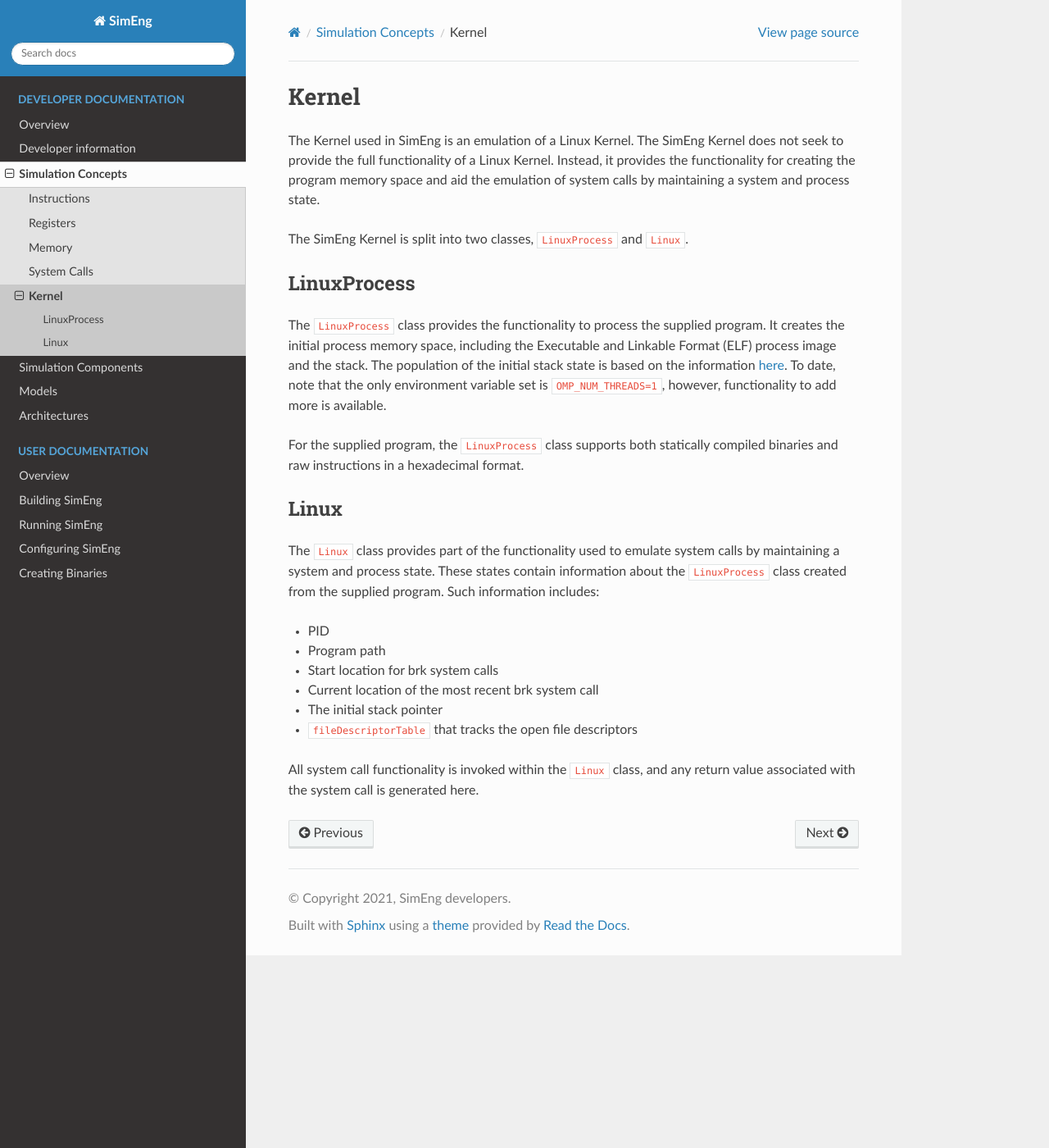
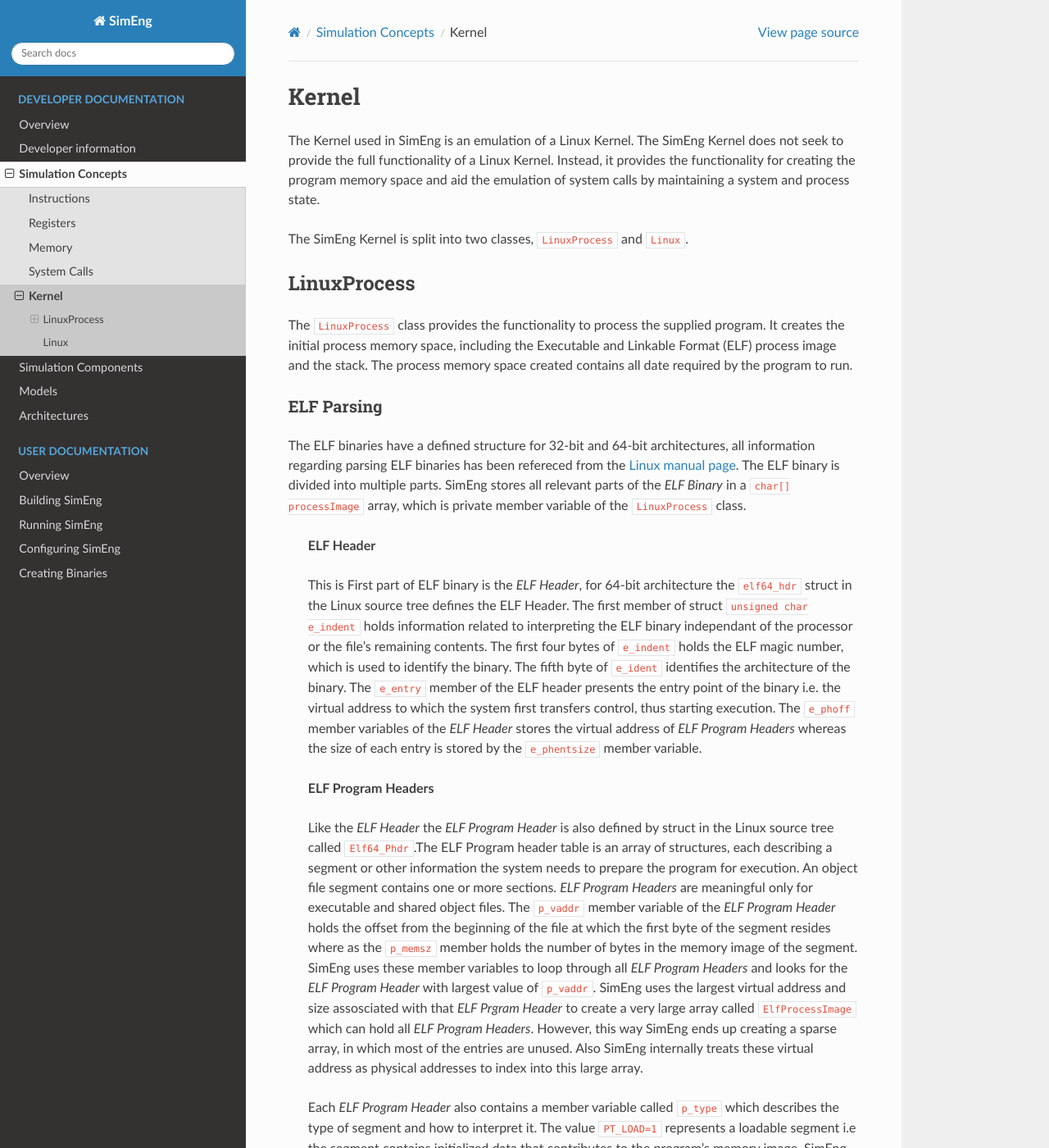
Before and after one commit to UoB-HPC/SimEng, a Sphinx documentation site: the page built from docs/sphinx/developer/concepts/kernel.rst, in a window 1280 px wide and 1400 px high. Shown: the whole window at 82% size. Built offline with Sphinx 7.4.7 and the Read the Docs theme 2.0.0, drawn with Linux system fonts in a browser that asks for light colours; pages that are not in the unit, such as notebooks, are missing from menus; some of the changed text lies outside the part shown.

Commit message:
Added docs for ELF.hh/LinuxProcess.hh - SE-160

```diff
--- a/docs/sphinx/developer/concepts/kernel.rst
+++ b/docs/sphinx/developer/concepts/kernel.rst
@@ -8,7 +8,36 @@
 LinuxProcess
 ------------
 
-The ``LinuxProcess`` class provides the functionality to process the supplied program. It creates the initial process memory space, including the Executable and Linkable Format (ELF) process image and the stack. The population of the initial stack state is based on the information `here <https://www.win.tue.nl/~aeb/linux/hh/stack-layout.html>`_. To date, note that the only environment variable set is ``OMP_NUM_THREADS=1``, however, functionality to add more is available.
+The ``LinuxProcess`` class provides the functionality to process the supplied program. It creates the initial process memory space, including the Executable and Linkable Format (ELF) process image and the stack.
+The process memory space created contains all date required by the program to run.
+
+ELF Parsing
+~~~~~~~~~~~~
+The ELF binaries have a defined structure for 32-bit and 64-bit architectures, all information regarding parsing ELF binaries has been refereced from the `Linux manual page <https://man7.org/linux/man-pages/man5/elf.5.html>`_.
+The ELF binary is divided into multiple parts. SimEng stores all relevant parts of the `ELF Binary` in a ``char[] processImage`` array, which is private member variable of the ``LinuxProcess`` class.
+
+ **ELF Header**
+
+ This is First part of ELF binary is the `ELF Header`, for 64-bit architecture the ``elf64_hdr`` struct in the Linux source tree defines the ELF Header. The first member of struct ``unsigned char e_indent`` holds information related to interpreting the ELF binary
+ independant of the processor or the file's remaining contents. The first four bytes of ``e_indent`` holds the ELF magic number, which is used to identify the binary. The fifth byte of ``e_ident`` identifies the architecture of the binary.
+ The ``e_entry`` member of the ELF header presents the entry point of the binary i.e. the virtual address to which the system first transfers control, thus starting execution.  The ``e_phoff`` member variables of the `ELF Header` stores the virtual address of `ELF Program Headers` whereas
+ the size of each entry is stored by the ``e_phentsize`` member variable.
+
+ **ELF Program Headers**
+
+ Like the `ELF Header` the `ELF Program Header` is also defined by struct in the Linux source tree called ``Elf64_Phdr``.The ELF Program header table is an array of structures, each describing a segment or other information the system needs to prepare the program for
+ execution. An object file segment contains one or more sections. `ELF Program Headers` are meaningful only for executable and shared object files.
+ The ``p_vaddr`` member variable of the `ELF Program Header` holds the offset from the beginning of the file at which the first byte of the segment resides where as the ``p_memsz`` member holds the number of bytes in the memory image of the segment. SimEng uses these member variables to loop through all `ELF Program Headers` and looks for the `ELF Program Header` with largest value of ``p_vaddr``.
+ SimEng uses the largest virtual address and size assosciated with that `ELF Prgram Header` to create a very large array called ``ElfProcessImage`` which can hold all `ELF Program Headers`. However, this way SimEng ends up creating a sparse array, in which most of the entries are unused. Also SimEng internally treats these virtual address as physical addresses to index into this large array.
+
+ Each `ELF Program Header` also contains a member variable called ``p_type`` which describes the type of segment and how to interpret it. The value ``PT_LOAD=1`` represents a loadable segment i.e  the segment contains initialized data that contributes to the program's
+ memory image. SimEng only stores the segments of `ELF Program Headers` with ``p_type == PTLOAD``. This completes the creation of the ``ElfProcessImage``.
+
+After the ``ElfProcessImage`` has been created the ``LinuxProcess`` class creates an array ``char[] processImage``. The size of ``processImage`` is much larger than ``ElfProcessImage``, SimEng  adds the ``HEAP_SIZE`` and ``STACK_SIZE`` values specified the YAML configuration file to the 32-byte aligned value of ``ElfProcessImage`` size.
+After this, SimEng proceeds to create a process stack around ``processImage``. The population of the initial stack state is based on the information `here <https://www.win.tue.nl/~aeb/linux/hh/stack-layout.html>`_.
+
+
+To date, note that the only environment variable set is ``OMP_NUM_THREADS=1``, however, functionality to add more is available.
 
 For the supplied program, the ``LinuxProcess`` class supports both statically compiled binaries and raw instructions in a hexadecimal format.
 
```
Also changed, not shown: 2 other files.
